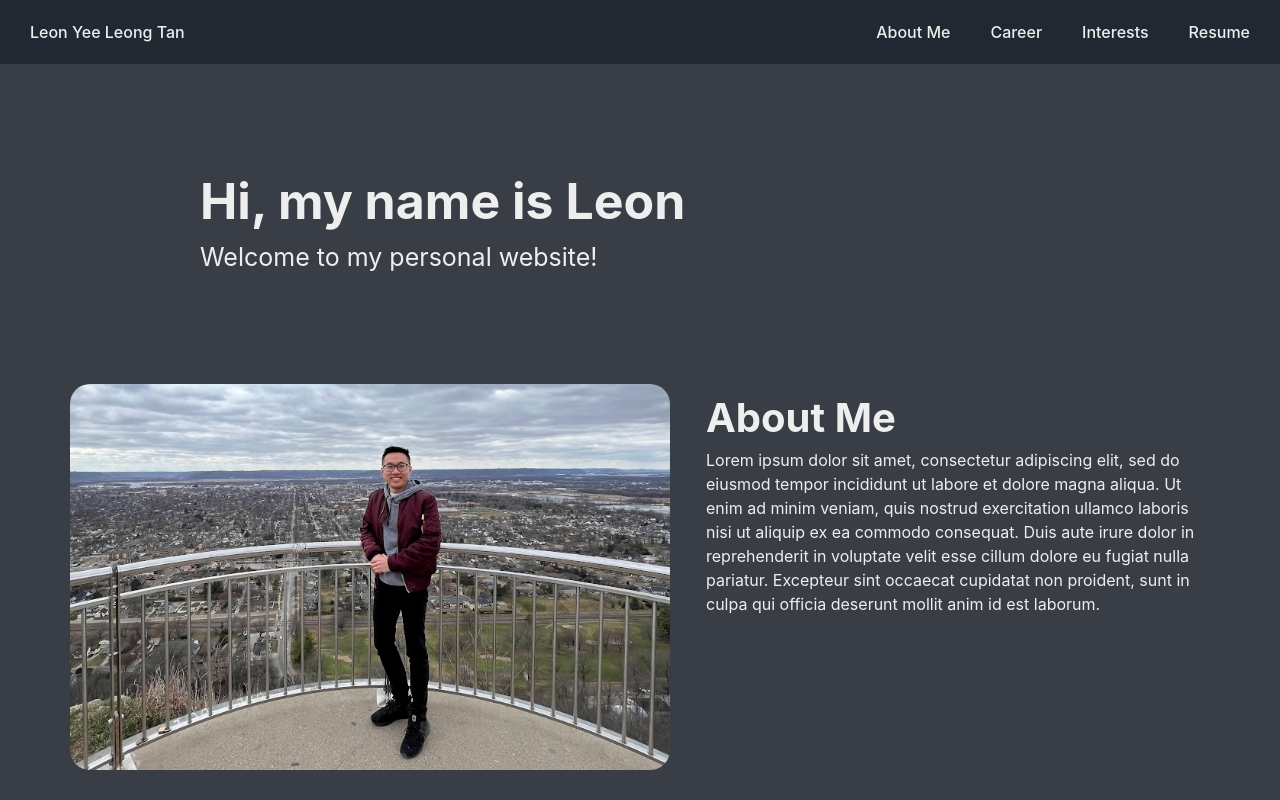
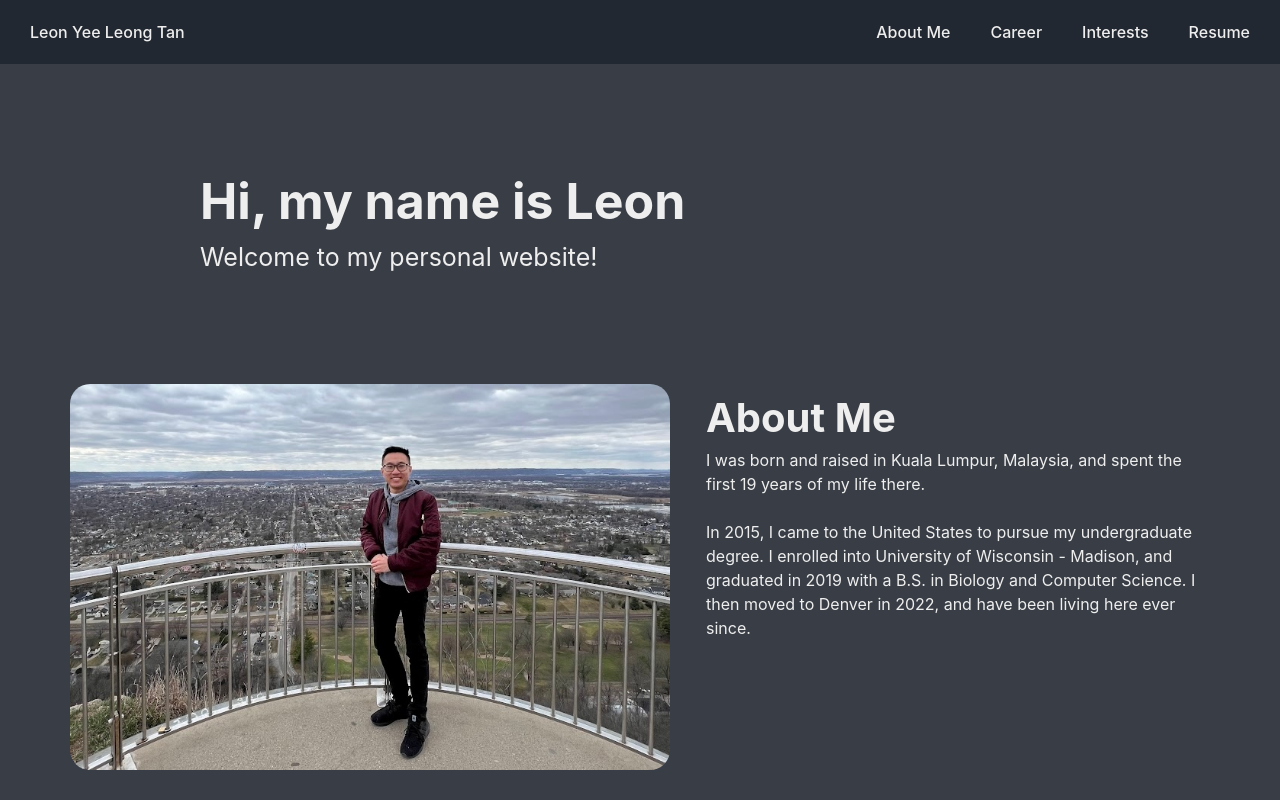
Before and after one commit to LeonTan828/personal-website-2.0, a React (Vite) app: page / in a window 1280 px wide. Shown: the top 800 px of the page. Built offline with nearby package versions, Linux system fonts and the light colour scheme.

Commit message:
add content to About Me

```diff
--- a/src/components/InfoSections/sections/AboutMe.tsx
+++ b/src/components/InfoSections/sections/AboutMe.tsx
@@ -8,7 +8,13 @@ import '../../../styles/info_sections/AboutMe.css';
 function AboutMe() {
 
   const title = 'About Me';
-  const bodyContent = `Lorem ipsum dolor sit amet, consectetur adipiscing elit, sed do eiusmod tempor incididunt ut labore et dolore magna aliqua. Ut enim ad minim veniam, quis nostrud exercitation ullamco laboris nisi ut aliquip ex ea commodo consequat. Duis aute irure dolor in reprehenderit in voluptate velit esse cillum dolore eu fugiat nulla pariatur. Excepteur sint occaecat cupidatat non proident, sunt in culpa qui officia deserunt mollit anim id est laborum.`;
+  const bodyContent =
+  `I was born and raised in Kuala Lumpur, Malaysia, and spent the first 19 years of my life there.
+
+  In 2015, I came to the United States to pursue my undergraduate degree. I enrolled into\
+  University of Wisconsin - Madison, and graduated in 2019 with a B.S. in Biology and\
+  Computer Science. I then moved to Denver in 2022, and have been living here ever since.
+  `;
 
   return (
     <div className='about-me' id='about-me'>
--- a/src/styles/info_sections/components/TextBox.css
+++ b/src/styles/info_sections/components/TextBox.css
@@ -12,3 +12,7 @@
   font-size: 40px;
   font-weight: bold;
 }
+
+.body {
+  white-space: pre-line;
+}
```
